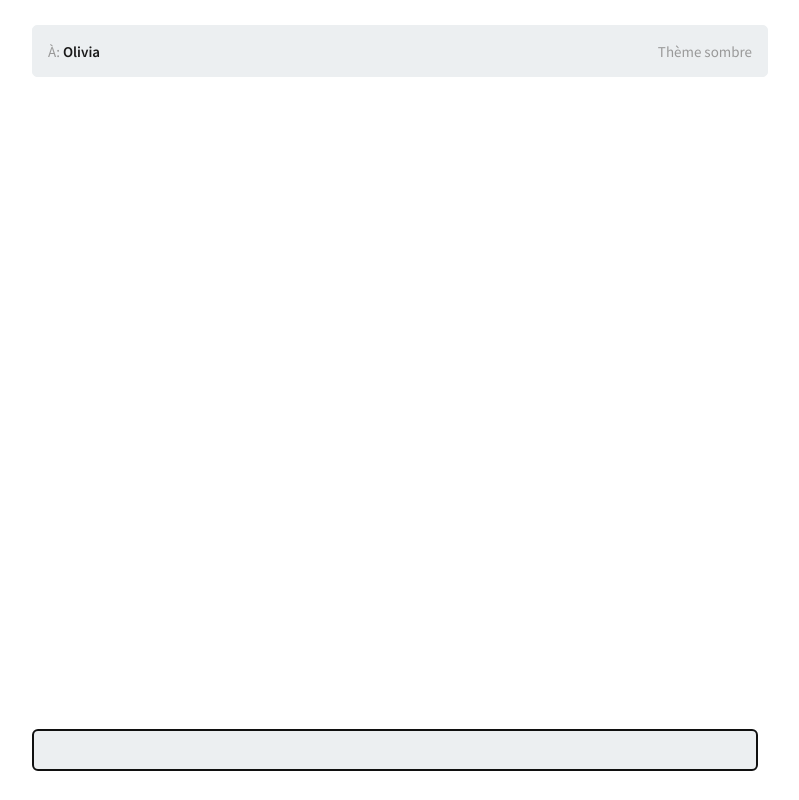
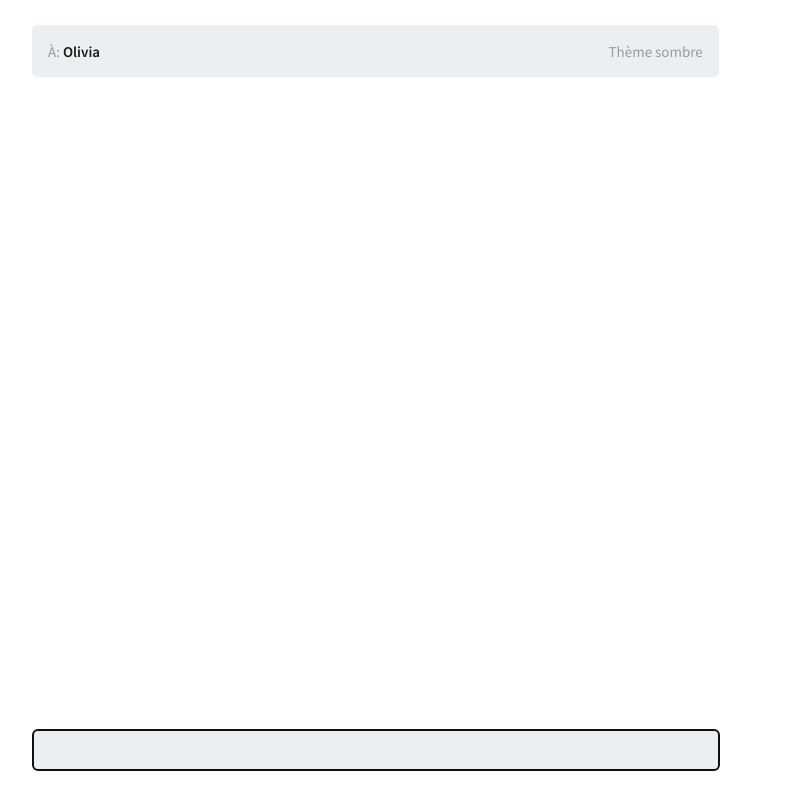
Before and after one commit to olivia-ai/olivia-ai.org, a Vue app: page / in a window 1280 px wide. Shown: the whole page, without its empty margins (256-1055 px from the left). Built offline with nearby package versions, Linux system fonts and the light colour scheme; what vue-resource would draw is missing.

Commit message:
Fix the width of the top and the input

```diff
--- a/src/views/Home.vue
+++ b/src/views/Home.vue
@@ -47,7 +47,7 @@
           data => {
             var response = data.body.content
 
-            new Promise((resolve) => setTimeout(resolve,Math.floor(Math.random() * (3000 - 750 + 1) + 750))).then(() => {
+            new Promise((resolve) => setTimeout(resolve, Math.floor(Math.random() * (3000 - 750 + 1) + 750))).then(() => {
               this.addBubble("you", response)
             })
           },
@@ -101,7 +101,7 @@
   }
 
   .top {
-    width: 100%;
+    width: 93%;
     padding: 15px 15px;
     border: 1px solid #eceff1;
     border-radius: 5px;
@@ -198,7 +198,7 @@
     height: 40px;
     bottom: 29px;
     padding: 0 10px;
-    width: 55%;
+    width: 52%;
     font-size: 16px;
     font-weight: 400;
     font-family: 'Source Sans Pro', sans-serif;
```
